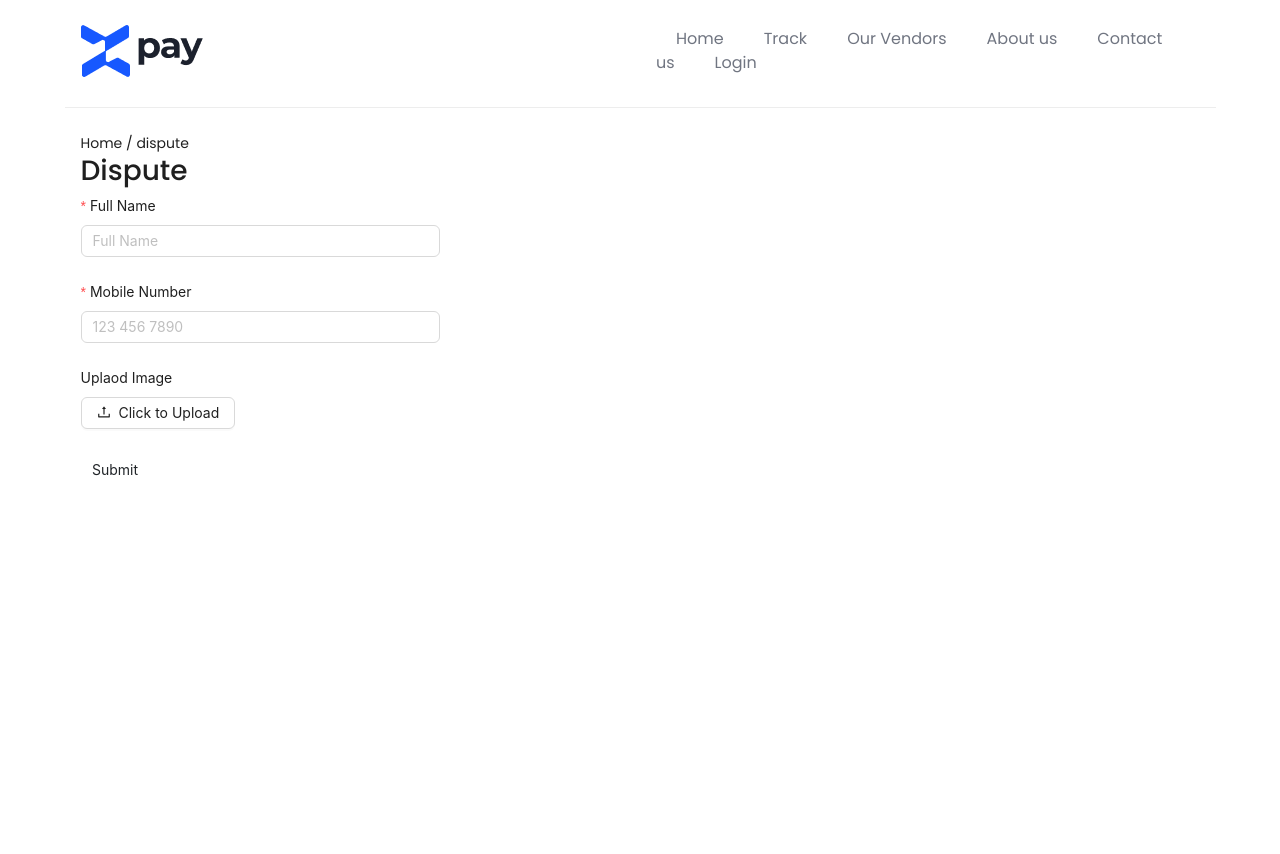
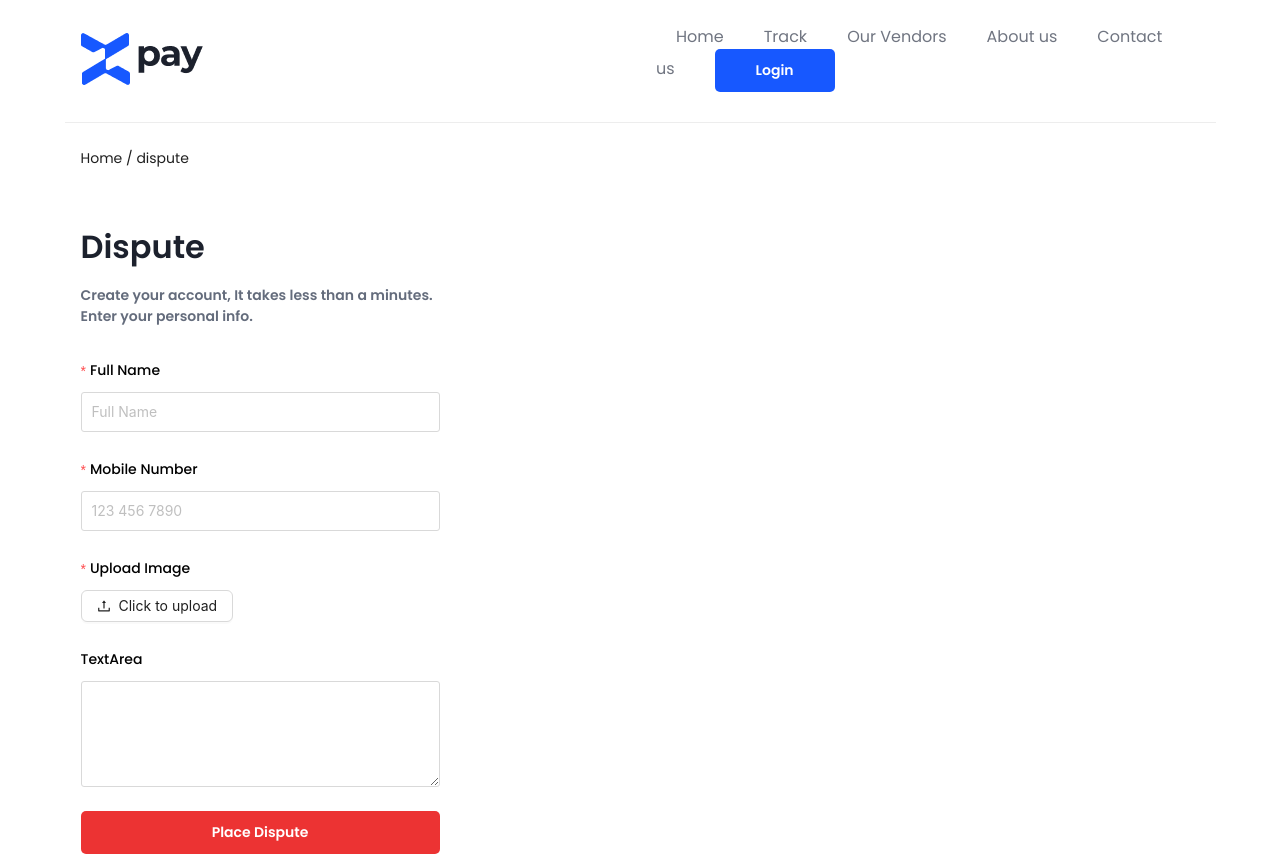
Before and after one commit to ztalha6/XPAY-WEB-APP, a React (Create React App) app: page /dispute in a window 1280 px wide. Before the commit the page ends 800 px from the top, so only its background shows below. Built offline with nearby package versions, Linux system fonts and the light colour scheme.

Commit message:
dispute complete

```diff
--- a/src/app/components/header/Header.tsx
+++ b/src/app/components/header/Header.tsx
@@ -36,7 +36,7 @@ export default function Header() {
                                     <Link to="/contact">Contact us</Link>
                                 </li>
                                 <li>
-                                    <Link to="/contact">Login</Link>
+                                    <button className={'btn btn-login'}>Login</button>
                                 </li>
                             </ul>
                         </div>
--- a/src/app/components/header/header.scss
+++ b/src/app/components/header/header.scss
@@ -4,8 +4,28 @@ header{
   position: absolute;
   width: 100%;
   z-index: 999;
+  .btn-login{
+    font-family: Poppins;
+    font-style: normal;
+    font-weight: 600;
+    font-size: 14px;
+    color: #FFFFFF;
+    background: #1758FF;
+    border-radius: 5px;
+    padding: 10px 40px;
+    &:hover{
+      color:white;
+      border: 1px solid white;
+    }
+  }
   &.fixed{
     position: relative;
+    .btn-login{
+      &:hover{
+        color:#1758FF ;
+        border: 1px solid #1758FF;
+      }
+    }
     .ant-row{
       border-bottom: 1px solid rgba(0,0,0,0.07);
       padding-bottom: 30px;
--- a/src/app/views/web/dispute/Dispute.tsx
+++ b/src/app/views/web/dispute/Dispute.tsx
@@ -2,8 +2,10 @@ import React, {useEffect} from "react"
 import {Col, Container, Row} from "react-bootstrap";
 import {useUserContext} from "../../../providers/UserProvider";
 import BreadCrumb from "../../../components/breadcrumb/BreadCrumb";
-import {Form, Input} from "antd";
-import ImageUpload from "../../../components/fields/image-upload/ImageUpload";
+import {Button, Form, Input, Upload} from "antd";
+import {UploadOutlined} from '@ant-design/icons';
+import TextArea from "antd/es/input/TextArea";
+import "./dispute.scss"
 
 export default function Dispute() {
     const {myState, setMyState} = useUserContext()
@@ -17,6 +19,19 @@ export default function Dispute() {
     const onFinishFailed = (errorInfo: any) => {
         console.log('Failed:', errorInfo);
     };
+    // const normFile = (e:any) => {
+    //     if (Array.isArray(e)) {
+    //         return e;
+    //     }
+    //     return e && e.file;
+    // };
+    const normFile = (e: any) => {
+        console.log('Upload event:', e);
+        if (Array.isArray(e)) {
+            return e;
+        }
+        return e?.fileList;
+    };
     return(
         <div className={"dispute"}>
             <Container>
@@ -28,6 +43,7 @@ export default function Dispute() {
                 <Row>
                     <Col md={4}>
                         <h2>Dispute</h2>
+                        <p>Create your account, It takes less than a minutes. Enter your personal info.</p>
                         <Form
                             name="dispute"
                             layout="vertical"
@@ -59,22 +75,53 @@ export default function Dispute() {
                                     </Form.Item>
                                 </Col>
                                 <Col md={12}>
+                                    {/*<Form.Item*/}
+                                    {/*    name="image"*/}
+                                    {/*    label={'Uplaod Image'}*/}
+                                    {/*    getValueFromEvent={normFile}*/}
+                                    {/*    rules={[*/}
+                                    {/*        {*/}
+                                    {/*            required: true,*/}
+                                    {/*            message: 'Please upload an image',*/}
+                                    {/*        },*/}
+                                    {/*    ]}*/}
+                                    {/*    // rules={[{ required: true, message: 'Phone Required' }]}*/}
+                                    {/*>*/}
+
+                                    {/*    <ImageUpload/>*/}
+                                    {/*</Form.Item>*/}
                                     <Form.Item
-                                        name="image"
-                                        label={'Uplaod Image'}
-                                        // rules={[{ required: true, message: 'Phone Required' }]}
+                                        name="upload"
+                                        label="Upload Image"
+                                        valuePropName="fileList"
+                                        getValueFromEvent={normFile}
+                                        rules={[
+                                                {
+                                                    required: true,
+                                                    message: 'Please upload an image',
+                                                },
+                                            ]}
                                     >
-                                        <ImageUpload/>
+                                        <Upload name="logo" listType="picture">
+                                            <Button icon={<UploadOutlined />}>Click to upload</Button>
+                                        </Upload>
+                                    </Form.Item>
+                                </Col>
+                                <Col>
+                                    <Form.Item name={'instruction'} label="TextArea">
+                                        <TextArea rows={4} />
                                     </Form.Item>
                                 </Col>
                             </Row>
+
+
 
                                 {/*<Form.Item>*/}
                                 {/*    <Button type="primary" htmlType="submit">*/}
                                 {/*        Submit*/}
                                 {/*    </Button>*/}
                                 {/*</Form.Item>*/}
-                            <button type={"submit"} className={'btn btn-search'}>Submit</button>
+                            <button type={"submit"} className={'btn btn-dispute'}>Place Dispute</button>
                         </Form>
                     </Col>
                 </Row>
--- a/src/app/views/web/dispute/dispute.scss
+++ b/src/app/views/web/dispute/dispute.scss
@@ -0,0 +1,56 @@
+.dispute{
+  h2{
+    font-family: 'Poppins';
+    font-style: normal;
+    font-weight: 600;
+    font-size: 32px;
+    line-height: 76px;
+    color: #1C212D;
+    margin-top: 40px;
+    margin-bottom: 0;
+  }
+  p{
+    font-style: normal;
+    font-weight: 600;
+    font-size: 14px;
+    color: #646C7C;
+    margin-bottom: 30px;
+  }
+  font-family: Poppins;
+  .ant-form-item{
+    label{
+      font-family: Poppins;
+      font-style: normal;
+      font-weight: 500;
+      font-size: 14px;
+      line-height: 27px;
+      color: #000000;
+    }
+    .ant-input{
+      border-radius: 3px;
+      padding: 8px 10px;
+    }
+  }
+  .ant-upload-list-item{
+    border-radius: 3px;
+  }
+  .ant-upload-wrapper .ant-upload-list.ant-upload-list-picture .ant-upload-list-item{
+    border-radius: 3px;
+  }
+  .btn-dispute{
+    background: #EC3333;
+    border-radius: 5px;
+    font-style: normal;
+    font-weight: 600;
+    font-size: 14px;
+    text-align: center;
+    color: #FFFFFF;
+    font-family: Poppins;
+    width: 100%;
+    padding: 10px;
+    &:hover{
+      border: 1px solid #EC3333;
+      color: #EC3333;
+    }
+  }
+}
--- a/src/app/views/web/track-order/track-order.scss
+++ b/src/app/views/web/track-order/track-order.scss
@@ -15,6 +15,10 @@
     font-size: 18px;
     color: #FFFFFF;
     padding: 10px 30px;
+    &:hover{
+      border: 1px solid #EC3333;
+      color: #EC3333;
+    }
   }
   .order-detail{
     ul{
```
